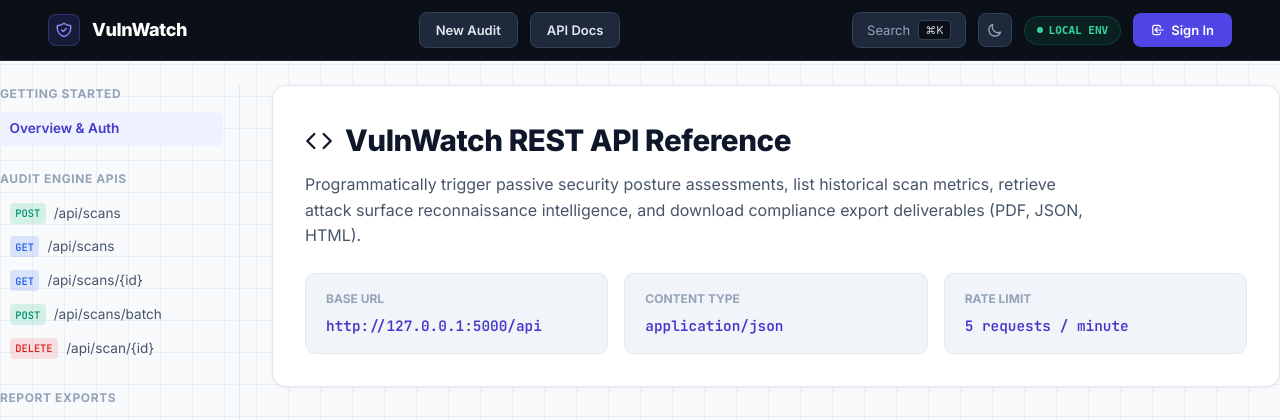
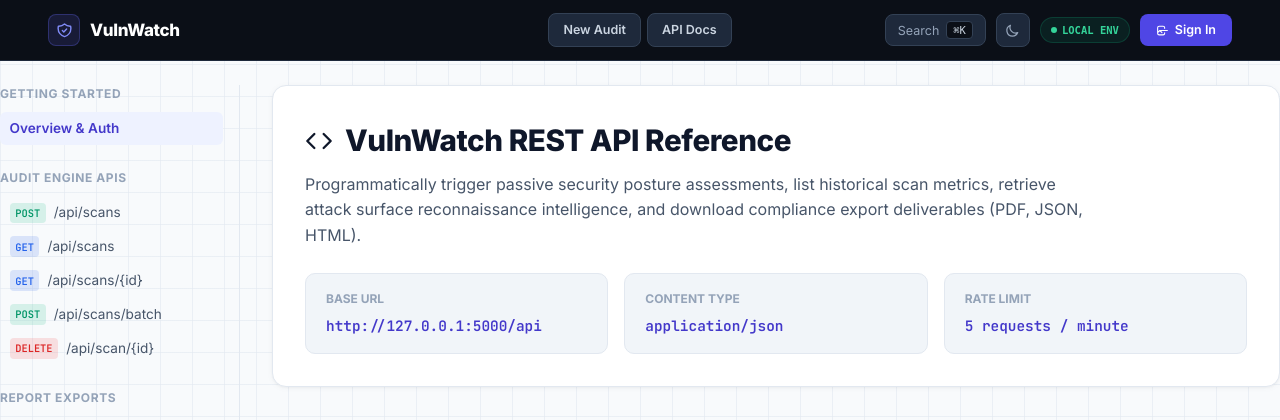
Before and after one commit to chandureddy142/VulnWatch, a Flask app: page /api/docs in a window 1280 px wide. Shown: the top 420 px of the page. Run offline with Flask 3, Linux system fonts and the light colour scheme.

Commit message:
v3.1.3: Align navbar with logo on left, centered nav items, and right-aligned controls

```diff
--- a/templates/base.html
+++ b/templates/base.html
@@ -42,67 +42,83 @@
     </script>
 </head>
 <body>
-        <nav style="width: 100% !important; background-color: #0b0f17 !important; border-bottom: 1px solid #1e293b !important; padding: 12px 48px !important; box-sizing: border-box !important; position: sticky !important; top: 0 !important; z-index: 50 !important;">
-            <div style="max-width: 1500px !important; margin: 0 auto !important; display: flex !important; flex-direction: row !important; align-items: center !important; justify-content: space-between !important; flex-wrap: nowrap !important; gap: 24px !important;">
+        <nav style="width: 100% !important; background-color: #0b0f17 !important; border-bottom: 1px solid #1e293b !important; box-sizing: border-box !important; position: sticky !important; top: 0 !important; z-index: 50 !important;">
+            <div style="max-width: 1500px !important; margin: 0 auto !important; padding: 0 48px !important; height: 60px !important; display: grid !important; grid-template-columns: 1fr auto 1fr !important; align-items: center !important; gap: 16px !important; box-sizing: border-box !important;">
 
-                <!-- Left: Brand Logo & Title -->
-                <div style="display: flex !important; align-items: center !important; gap: 12px !important; flex-shrink: 0 !important;">
-                    <a href="/" style="display: flex !important; align-items: center !important; gap: 12px !important; text-decoration: none !important;">
-                        <div style="width: 32px !important; height: 32px !important; border-radius: 8px !important; background: rgba(99, 102, 241, 0.15) !important; border: 1px solid rgba(99, 102, 241, 0.3) !important; display: flex !important; align-items: center !important; justify-content: center !important;">
-                            <svg style="width: 18px !important; height: 18px !important; color: #818cf8 !important;" fill="none" stroke="currentColor" viewBox="0 0 24 24">
+                <!-- LEFT ZONE: Logo & Brand -->
+                <div style="display: flex; align-items: center; flex-shrink: 0;">
+                    <a href="/" style="display: flex; align-items: center; gap: 10px; text-decoration: none;">
+                        <div style="width: 32px; height: 32px; border-radius: 8px; background: rgba(99,102,241,0.15); border: 1px solid rgba(99,102,241,0.3); display: flex; align-items: center; justify-content: center; flex-shrink: 0; transition: border-color 0.2s;">
+                            <svg style="width: 17px; height: 17px; color: #818cf8;" fill="none" stroke="currentColor" viewBox="0 0 24 24">
                                 <path stroke-linecap="round" stroke-linejoin="round" stroke-width="2" d="M9 12l2 2 4-4m5.618-4.016A11.955 11.955 0 0112 2.944a11.955 11.955 0 01-8.618 3.04A12.02 12.02 0 003 9c0 5.591 3.824 10.29 9 11.622 5.176-1.332 9-6.03 9-11.622 0-1.042-.133-2.052-.382-3.016z"></path>
                             </svg>
                         </div>
-                        <span style="color: #ffffff !important; font-weight: 800 !important; font-size: 18px !important; letter-spacing: -0.02em !important; white-space: nowrap !important;">VulnWatch</span>
+                        <span style="color: #ffffff; font-weight: 800; font-size: 17px; letter-spacing: -0.02em; white-space: nowrap;">VulnWatch</span>
                     </a>
                 </div>
 
-                <!-- Center: Navigation Buttons -->
-                <div style="display: flex !important; flex-direction: row !important; align-items: center !important; gap: 12px !important; flex-shrink: 0 !important;">
+                <!-- CENTER ZONE: Primary Navigation -->
+                <div style="display: flex; align-items: center; gap: 6px; flex-shrink: 0;">
                     {% if session.get('user') or session.get('user_id') or is_guest %}
                     <a href="/dashboard"
-                       style="display: inline-flex !important; align-items: center !important; padding: 7px 16px !important; font-size: 13px !important; font-weight: 600 !important; color: #e2e8f0 !important; background-color: #1e293b !important; border: 1px solid #334155 !important; border-radius: 8px !important; text-decoration: none !important; white-space: nowrap !important;">
+                       style="display: inline-flex; align-items: center; padding: 6px 14px; font-size: 12.5px; font-weight: 600; color: #cbd5e1; background: #1e293b; border: 1px solid #334155; border-radius: 8px; text-decoration: none; white-space: nowrap; transition: background 0.15s, color 0.15s;"
+                       onmouseover="this.style.background='#273549';this.style.color='#f1f5f9'" onmouseout="this.style.background='#1e293b';this.style.color='#cbd5e1'">
                         Dashboard
                     </a>
                     {% endif %}
-                    <a href="{{ url_for('scanner.scan_page') if 'scanner.scan_page' in url_for.__globals__ else '/scan' }}"
+                    <a href="{% if 'scanner.scan_page' is defined %}/scanner{% else %}/scanner{% endif %}"
                        id="nav-new-audit"
-                       style="display: inline-flex !important; align-items: center !important; padding: 7px 16px !important; font-size: 13px !important; font-weight: 600 !important; color: #e2e8f0 !important; background-color: #1e293b !important; border: 1px solid #334155 !important; border-radius: 8px !important; text-decoration: none !important; white-space: nowrap !important;">
+                       style="display: inline-flex; align-items: center; padding: 6px 14px; font-size: 12.5px; font-weight: 600; color: #cbd5e1; background: #1e293b; border: 1px solid #334155; border-radius: 8px; text-decoration: none; white-space: nowrap; transition: background 0.15s, color 0.15s;"
+                       onmouseover="this.style.background='#273549';this.style.color='#f1f5f9'" onmouseout="this.style.background='#1e293b';this.style.color='#cbd5e1'">
                         New Audit
                     </a>
                     <a href="/api/docs"
-                       style="display: inline-flex !important; align-items: center !important; padding: 7px 16px !important; font-size: 13px !important; font-weight: 600 !important; color: #e2e8f0 !important; background-color: #1e293b !important; border: 1px solid #334155 !important; border-radius: 8px !important; text-decoration: none !important; white-space: nowrap !important;">
+                       style="display: inline-flex; align-items: center; padding: 6px 14px; font-size: 12.5px; font-weight: 600; color: #cbd5e1; background: #1e293b; border: 1px solid #334155; border-radius: 8px; text-decoration: none; white-space: nowrap; transition: background 0.15s, color 0.15s;"
+                       onmouseover="this.style.background='#273549';this.style.color='#f1f5f9'" onmouseout="this.style.background='#1e293b';this.style.color='#cbd5e1'">
                         API Docs
                     </a>
                 </div>
 
-                <!-- Right: Search, Theme Toggle, Env & Sign In / User Auth -->
-                <div style="display: flex !important; flex-direction: row !important; align-items: center !important; gap: 12px !important; flex-shrink: 0 !important;">
-                    <button class="palette-trigger" id="palette-btn" data-palette-open aria-label="Open command palette" title="Quick navigation (Ctrl+K)" style="display: inline-flex !important; align-items: center !important; gap: 8px !important; padding: 7px 14px !important; background-color: #1e293b !important; border: 1px solid #334155 !important; border-radius: 8px !important; color: #94a3b8 !important; font-size: 13px !important; cursor: pointer !important; white-space: nowrap !important;">
-                        Search <span style="font-size: 11px !important; background-color: #0b0f17 !important; padding: 2px 6px !important; border-radius: 4px !important; border: 1px solid #334155 !important; color: #cbd5e1 !important;">⌘K</span>
+                <!-- RIGHT ZONE: Search, Theme, Env Pill & Profile -->
+                <div style="display: flex; align-items: center; gap: 10px; flex-shrink: 0; justify-content: flex-end;">
+
+                    <!-- Search ⌘K -->
+                    <button class="palette-trigger" id="palette-btn" data-palette-open
+                            aria-label="Open command palette" title="Quick navigation (Ctrl+K)"
+                            style="display: inline-flex; align-items: center; gap: 7px; padding: 6px 12px; background: #1e293b; border: 1px solid #334155; border-radius: 8px; color: #94a3b8; font-size: 12.5px; cursor: pointer; white-space: nowrap; transition: border-color 0.15s, color 0.15s;"
+                            onmouseover="this.style.borderColor='#4f5a6e';this.style.color='#e2e8f0'" onmouseout="this.style.borderColor='#334155';this.style.color='#94a3b8'">
+                        Search
+                        <span style="font-size: 10.5px; background: #0b0f17; padding: 2px 6px; border-radius: 4px; border: 1px solid #334155; color: #cbd5e1; font-family: monospace;">⌘K</span>
                     </button>
 
-                    <button id="themeToggle" type="button" aria-label="Toggle Theme" style="display: inline-flex !important; align-items: center !important; justify-content: center !important; width: 34px !important; height: 34px !important; background-color: #1e293b !important; border: 1px solid #334155 !important; border-radius: 8px !important; color: #94a3b8 !important; cursor: pointer !important;">
-                        <!-- Moon Icon (Visible in Light Mode) -->
-                        <svg id="themeMoonIcon" style="width: 16px; height: 16px; display: block;" fill="none" stroke="currentColor" viewBox="0 0 24 24">
+                    <!-- Theme Toggle -->
+                    <button id="themeToggle" type="button" aria-label="Toggle Theme"
+                            style="display: inline-flex; align-items: center; justify-content: center; width: 34px; height: 34px; background: #1e293b; border: 1px solid #334155; border-radius: 8px; color: #94a3b8; cursor: pointer; flex-shrink: 0; transition: background 0.15s, color 0.15s;"
+                            onmouseover="this.style.background='#273549';this.style.color='#e2e8f0'" onmouseout="this.style.background='#1e293b';this.style.color='#94a3b8'">
+                        <!-- Moon Icon (Light Mode) -->
+                        <svg id="themeMoonIcon" style="width: 15px; height: 15px; display: block;" fill="none" stroke="currentColor" viewBox="0 0 24 24">
                             <path stroke-linecap="round" stroke-linejoin="round" stroke-width="2" d="M20.354 15.354A9 9 0 018.646 3.646 9.003 9.003 0 0012 21a9.003 9.003 0 008.354-5.646z"></path>
                         </svg>
-                        <!-- Sun Icon (Visible in Dark Mode) -->
-                        <svg id="themeSunIcon" style="width: 16px; height: 16px; display: none;" fill="none" stroke="currentColor" viewBox="0 0 24 24">
+                        <!-- Sun Icon (Dark Mode) -->
+                        <svg id="themeSunIcon" style="width: 15px; height: 15px; display: none;" fill="none" stroke="currentColor" viewBox="0 0 24 24">
                             <path stroke-linecap="round" stroke-linejoin="round" stroke-width="2" d="M12 3v1m0 16v1m9-9h-1M4 12H3m15.364 6.364l-.707-.707M6.343 6.343l-.707-.707m12.728 0l-.707.707M6.343 17.657l-.707.707M16 12a4 4 0 11-8 0 4 4 0 018 0z"></path>
                         </svg>
                     </button>
 
+                    <!-- Environment Pill (always visible) -->
                     {% set is_local = 'localhost' in request.host or '127.0.0.1' in request.host or request.host.startswith('0.0.0.0') %}
-                    <span style="display: inline-flex !important; align-items: center !important; gap: 6px !important; padding: 5px 12px !important; border-radius: 9999px !important; font-family: monospace !important; font-size: 11px !important; font-weight: 600 !important; background: rgba(16, 185, 129, 0.1) !important; color: #34d399 !important; border: 1px solid rgba(16, 185, 129, 0.2) !important; white-space: nowrap !important;">
-                        <span style="width: 6px !important; height: 6px !important; border-radius: 9999px !important; background-color: #34d399 !important;"></span>
-                        LOCAL ENV
+                    <span style="display: inline-flex; align-items: center; gap: 5px; padding: 4px 10px; border-radius: 9999px; font-family: monospace; font-size: 10.5px; font-weight: 600; background: rgba(16,185,129,0.1); color: #34d399; border: 1px solid rgba(16,185,129,0.2); white-space: nowrap; flex-shrink: 0;">
+                        <span style="width: 6px; height: 6px; border-radius: 9999px; background: #34d399; flex-shrink: 0;"></span>
+                        {% if is_local %}LOCAL ENV{% else %}LIVE{% endif %}
                     </span>
 
+                    <!-- Profile / Auth -->
                     {% set user_obj = session.get('user') %}
                     {% if user_obj and user_obj is mapping %}
                         <div class="user-menu" id="user-menu">
-                            <button class="user-avatar-btn border-slate-700" id="user-avatar-btn" aria-haspopup="true" aria-expanded="false" title="{{ user_obj.get('name', 'Account') }}">
+                            <button class="user-avatar-btn border-slate-700" id="user-avatar-btn"
+                                    aria-haspopup="true" aria-expanded="false"
+                                    title="{{ user_obj.get('name', 'Account') }}">
                                 {% if user_obj.get('picture') %}
                                     <img src="{{ user_obj.get('picture') }}" alt="{{ user_obj.get('name', 'User') }}" class="user-avatar-img">
                                 {% else %}
@@ -115,7 +131,7 @@
                                     <small class="text-slate-400">{{ user_obj.get('email', '') }}</small>
                                 </div>
                                 <a href="/settings" class="user-dropdown-item text-slate-300 hover:bg-slate-800 hover:text-white">Settings &amp; API Keys</a>
-                                <a href="/profile" class="user-dropdown-item text-slate-300 hover:bg-slate-800 hover:text-white">My Profile &amp; Scans</a>
+                                <a href="/profile"  class="user-dropdown-item text-slate-300 hover:bg-slate-800 hover:text-white">My Profile &amp; Scans</a>
                                 <div class="user-dropdown-divider border-t border-slate-800"></div>
                                 <a href="/auth/logout" class="user-dropdown-item user-dropdown-item--danger text-red-400 hover:bg-red-500/10">Sign Out</a>
                             </div>
@@ -123,7 +139,9 @@
 
                     {% elif is_guest %}
                         <div class="user-menu guest-menu" id="guest-menu">
-                            <button class="guest-quota-btn text-slate-200 bg-slate-800/80 border border-slate-700 hover:bg-slate-700 hover:text-white transition-colors duration-200" id="guest-menu-btn" aria-haspopup="true" aria-expanded="false" title="Guest session options">
+                            <button class="guest-quota-btn text-slate-200 bg-slate-800/80 border border-slate-700 hover:bg-slate-700 hover:text-white transition-colors duration-200"
+                                    id="guest-menu-btn" aria-haspopup="true" aria-expanded="false"
+                                    title="Guest session options">
                                 {% if guest_scans_left > 0 %}
                                     <svg width="12" height="12" viewBox="0 0 24 24" fill="none" stroke="currentColor" stroke-width="2.5" aria-hidden="true"><circle cx="12" cy="8" r="4"/><path d="M4 20c0-4 3.6-7 8-7s8 3 8 7"/></svg>
                                     Guest&thinsp;&mdash;&thinsp;{{ guest_scans_left }}&thinsp;/&thinsp;{{ guest_scan_limit }}
@@ -146,8 +164,10 @@
                         </div>
 
                     {% else %}
-                        <a href="{{ url_for('auth.login') }}" style="display: inline-flex !important; align-items: center !important; gap: 6px !important; padding: 7px 18px !important; background-color: #4f46e5 !important; color: #ffffff !important; font-size: 13px !important; font-weight: 600 !important; border-radius: 8px !important; text-decoration: none !important; white-space: nowrap !important;">
-                            <svg style="width: 14px !important; height: 14px !important;" fill="none" stroke="currentColor" viewBox="0 0 24 24"><path stroke-linecap="round" stroke-linejoin="round" stroke-width="2" d="M11 16l-4-4m0 0l4-4m-4 4h14m-5 4v1a3 3 0 01-3 3H6a3 3 0 01-3-3V7a3 3 0 013-3h7a3 3 0 013 3v1"></path></svg>
+                        <a href="{{ url_for('auth.login') }}"
+                           style="display: inline-flex; align-items: center; gap: 6px; padding: 6px 16px; background: #4f46e5; color: #ffffff; font-size: 12.5px; font-weight: 600; border-radius: 8px; text-decoration: none; white-space: nowrap; transition: background 0.15s;"
+                           onmouseover="this.style.background='#4338ca'" onmouseout="this.style.background='#4f46e5'">
+                            <svg style="width: 13px; height: 13px;" fill="none" stroke="currentColor" viewBox="0 0 24 24"><path stroke-linecap="round" stroke-linejoin="round" stroke-width="2" d="M11 16l-4-4m0 0l-4 4m4-4h14m-5 4v1a3 3 0 01-3 3H6a3 3 0 01-3-3V7a3 3 0 013-3h7a3 3 0 013 3v1"></path></svg>
                             Sign In
                         </a>
                     {% endif %}
```
